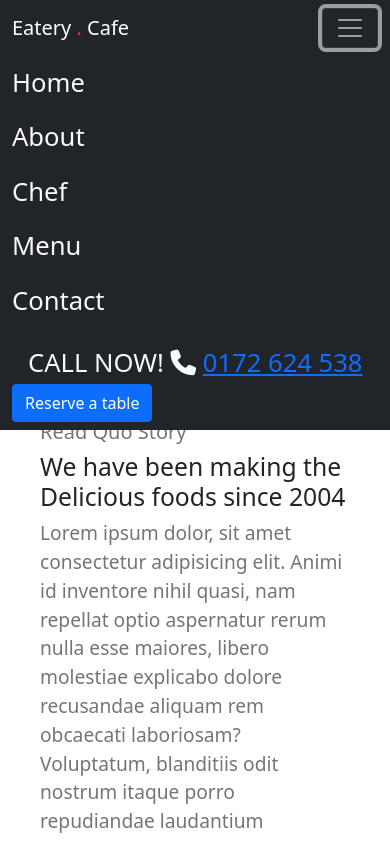
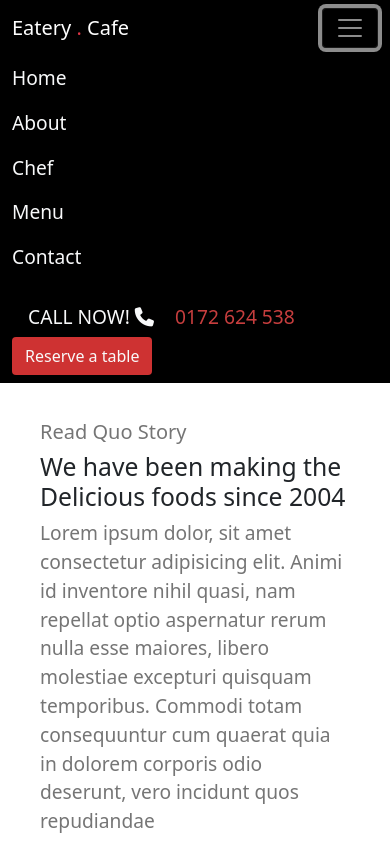
Before and after one commit to KamilWawrzynczuk/Restaurant-DCI, a website: page src/index.html in a window 390 px wide. Both pictures are taken after a click on the button 350 px from the left and 28 px from the top of the page. Shown: the top 841 px of the page. Drawn offline with nearby package versions, Linux system fonts and the light colour scheme.

Commit message:
navigation-bar modified and sections linked to navigation-bar

```diff
--- a/src/index.html
+++ b/src/index.html
@@ -14,79 +14,139 @@
   <body>
     <!-- Kamal Preet Section Starts-->
     <div class="header h-auto">
-      <nav class="navbar fixed-top navbar-expand-lg navbar-dark bg-dark ">
-           <div class="container-fluid ">
-             <a class="navbar-brand" href="#">Eatery <span class="text-danger">.</span> Cafe</a>
-             <button class="navbar-toggler" type="button" data-bs-toggle="collapse" data-bs-target="#navbarSupportedContent" aria-controls="navbarSupportedContent" aria-expanded="false" aria-label="Toggle navigation">
+      <nav class="navbar fixed-top navbar-expand-lg navbar-dark">
+        <div class="container">
+          <a class="navbar-brand" href="#">
+            Eatery
+            <span class="text-danger">.</span>
+            Cafe
+          </a>
+          <button
+            class="navbar-toggler"
+            type="button"
+            data-bs-toggle="collapse"
+            data-bs-target="#navbarSupportedContent"
+            aria-controls="navbarSupportedContent"
+            aria-expanded="false"
+            aria-label="Toggle navigation"
+          >
             <span class="navbar-toggler-icon"></span>
           </button>
           <div class="collapse navbar-collapse" id="navbarSupportedContent">
             <ul class="navbar-nav me-auto mb-2 mb-lg-0 py-2">
               <li class="nav-item">
-                   <a class="nav-link text-light " aria-current="page" href="#">Home</a>
+                <a class="nav-link text-light" aria-current="page" href="#">
+                  Home
+                </a>
               </li>
               <li class="nav-item">
-                   <a class="nav-link text-light" href="#">About</a>
+                <a class="nav-link text-light" href="#about">About</a>
               </li>
               <li class="nav-item">
-                   <a class="nav-link text-light" href="#">Chef</a>
+                <a class="nav-link text-light" href="#team">Chef</a>
               </li>
               <li class="nav-item">
-                   <a class="nav-link text-light" href="#">Menu</a>
+                <a class="nav-link text-light" href="#our-menus">Menu</a>
               </li>
               <li class="nav-item">
-                   <a class="nav-link text-light" href="#">Contact</a>
+                <a class="nav-link text-light" href="#contact">Contact</a>
               </li>
             </ul>
-
-                  <div>
-                      <span class=" text-light px-3">CALL NOW! <i class="fa-solid fa-phone"></i> <a href="#">0172 624 538</a> </span>
-                      <button class="btn btn-primary" type="submit">Reserve a table</button>
+            <div class="right-nav-item">
+              <span class="text-light px-3">
+                CALL NOW!
+                <i class="fa-solid fa-phone"></i>
+                <a href="#">0172 624 538</a>
+              </span>
+              <button class="btn reserve-btn" type="submit">
+                Reserve a table
+              </button>
             </div>
-
-
           </div>
         </div>
       </nav>
 
-         <div id="carouselExampleCaptions" class="carousel slide h-100" data-bs-ride="carousel">
+      <div
+        id="carouselExampleCaptions"
+        class="carousel slide h-100"
+        data-bs-ride="carousel"
+      >
         <div class="carousel-indicators">
-             <button type="button" data-bs-target="#carouselExampleCaptions" data-bs-slide-to="0" class="active" aria-current="true" aria-label="Slide 1"></button>
-             <button type="button" data-bs-target="#carouselExampleCaptions" data-bs-slide-to="1" aria-label="Slide 2"></button>
-             <button type="button" data-bs-target="#carouselExampleCaptions" data-bs-slide-to="2" aria-label="Slide 3"></button>
+          <button
+            type="button"
+            data-bs-target="#carouselExampleCaptions"
+            data-bs-slide-to="0"
+            class="active"
+            aria-current="true"
+            aria-label="Slide 1"
+          ></button>
+          <button
+            type="button"
+            data-bs-target="#carouselExampleCaptions"
+            data-bs-slide-to="1"
+            aria-label="Slide 2"
+          ></button>
+          <button
+            type="button"
+            data-bs-target="#carouselExampleCaptions"
+            data-bs-slide-to="2"
+            aria-label="Slide 3"
+          ></button>
         </div>
-           <div class="carousel-inner h-100" >
+        <div class="carousel-inner h-100">
           <div class="carousel-item active h-100">
-               <img src="./images/slide1.avif" class="d-block w-100" alt="...">
+            <img src="./images/slide1.avif" class="d-block w-100" alt="..." />
             <div class="carousel-caption d-md-block mb-5 pb-5 text-end">
               <h3 class="text-light">New Resturant in Town</h3>
-                 <h1 class="text-light">Enjoy our special menus every Friday and Sunday</h1>
-                 <button type="button" class="btn btn-primary text-light">Reservation</button>
+              <h1 class="text-light">
+                Enjoy our special menus every Friday and Sunday
+              </h1>
+              <button type="button" class="btn btn-primary text-light">
+                Reservation
+              </button>
             </div>
           </div>
           <div class="carousel-item h-100">
-               <img src="./images/salad-mix-plate-shot-from-above-on-rustic-wooden-royalty-free-image-1018199524-1556130377.jpg" class="d-block w-100" alt="...">
-               <div class="carousel-caption  d-md-block mb-5 pb-5 text-start ">
+            <img
+              src="./images/salad-mix-plate-shot-from-above-on-rustic-wooden-royalty-free-image-1018199524-1556130377.jpg"
+              class="d-block w-100"
+              alt="..."
+            />
+            <div class="carousel-caption d-md-block mb-5 pb-5 text-start">
               <h3>Your Prefect Breakfast</h3>
               <h1>The best dinning quality can be here too!</h1>
-                 <button type="button" class="btn btn-primary">Discover Menu</button>
+              <button type="button" class="btn btn-primary">
+                Discover Menu
+              </button>
             </div>
           </div>
           <div class="carousel-item h-100">
-               <img src="./images/slide5.jpeg" class="d-block w-100" alt="...">
-               <div class="carousel-caption  d-md-block mb-5 pb-5 text-start">
+            <img src="./images/slide5.jpeg" class="d-block w-100" alt="..." />
+            <div class="carousel-caption d-md-block mb-5 pb-5 text-start">
               <h3>Eatery Cafe and Resturant</h3>
               <h1>Our mission is to provide</h1>
               <h1>an unforgettable experience</h1>
-                 <button type="button" class="btn btn-primary">Meet our Chef</button>
+              <button type="button" class="btn btn-primary">
+                Meet our Chef
+              </button>
             </div>
           </div>
         </div>
-           <button class="carousel-control-prev" type="button" data-bs-target="#carouselExampleCaptions" data-bs-slide="prev">
+        <button
+          class="carousel-control-prev"
+          type="button"
+          data-bs-target="#carouselExampleCaptions"
+          data-bs-slide="prev"
+        >
           <span class="carousel-control-prev-icon" aria-hidden="true"></span>
           <span class="visually-hidden">Previous</span>
         </button>
-           <button class="carousel-control-next" type="button" data-bs-target="#carouselExampleCaptions" data-bs-slide="next">
+        <button
+          class="carousel-control-next"
+          type="button"
+          data-bs-target="#carouselExampleCaptions"
+          data-bs-slide="next"
+        >
           <span class="carousel-control-next-icon" aria-hidden="true"></span>
           <span class="visually-hidden">Next</span>
         </button>
@@ -100,7 +160,7 @@
 
         <!- About Section Start ->
 -->
-    <section id="About" style="background-position: 0% -137.438px">
+    <section id="about" style="background-position: 0% -137.438px;">
       <div class="about-section">
         <div class="container">
           <div class="row my-4 m-auto"></div>
@@ -114,11 +174,6 @@
                     Lorem ipsum dolor, sit amet consectetur adipisicing elit.
                     Animi id inventore nihil quasi, nam repellat optio
                     aspernatur rerum nulla esse maiores, libero molestiae
-                    explicabo dolore recusandae aliquam rem obcaecati
-                    laboriosam? Voluptatum, blanditiis odit nostrum itaque porro
-                    repudiandae laudantium cupiditate quibusdam, exercitationem
-                    cum sint, provident placeat amet? Ut, quo numquam nobis
-                    tenetur commodi unde reiciendis soluta labore consectetur
                     excepturi quisquam temporibus. Commodi totam consequuntur
                     cum quaerat quia in dolorem corporis odio deserunt, vero
                     incidunt quos repudiandae
@@ -150,7 +205,7 @@
     <!-- About Section end-->
 
     <!-- Team Section start-->
-    <section id="team" style="background-position: 0% -137.438px">
+    <section id="team" style="background-position: 0% -137.438px;">
       <div class="team-section">
         <div class="container">
           <div class="row my-4 m-auto">
@@ -158,7 +213,7 @@
               <div
                 class="section-title wow fadeInUp"
                 data-wow-delay="0.1s"
-                style="visibility: visible"
+                style="visibility: visible;"
               >
                 <h2 class="text-center">Meet our Chefs</h2>
                 <h5 class="text-center">They are nice and friendly</h5>
@@ -224,15 +279,14 @@
         </div>
       </div>
     </section>
-    <section>
-
-    </section>
+    <section></section>
     <!-- Team section Ends-->
 
     <!-- Ihsanullah Mahboobi Section Ends
 -->
 
     <!-- Contact Section Start -->
+    <section id="our-menus">
       <section class="menus">
         <h1 class="text-center">Our Menus</h1>
         <h4 class="text-center">TEA TIME & DINNG</h4>
@@ -289,35 +343,45 @@
           </div>
         </div>
       </section>
+    </section>
     <section class="test">
       <h2>
         Testimonials
       </h2>
       <div class="div1">
-          <p>Integer posuere erat a ante venenatis dapibus posuere velit aliquet. Maecenas faucibus mollis interdum ullamcorper nulla non.</p>
+        <p>
+          Integer posuere erat a ante venenatis dapibus posuere velit aliquet.
+          Maecenas faucibus mollis interdum ullamcorper nulla non.
+        </p>
         <div>
-            <h4> Alwaki</h4>
+          <h4>Alwaki</h4>
           <span>Pharetra quam sit amet</span>
         </div>
       </div>
       <div class="div2">
-          <p>Integer posuere erat a ante venenatis dapibus posuere velit aliquet. Maecenas faucibus mollis interdum ullamcorper nulla non.</p>
+        <p>
+          Integer posuere erat a ante venenatis dapibus posuere velit aliquet.
+          Maecenas faucibus mollis interdum ullamcorper nulla non.
+        </p>
         <div>
-            <h4> Alwaki</h4>
+          <h4>Alwaki</h4>
           <span>Pharetra quam sit amet</span>
         </div>
       </div>
       <div>
-          <p>Integer posuere erat a ante venenatis dapibus posuere velit aliquet. Maecenas faucibus mollis interdum ullamcorper nulla non.</p>
+        <p>
+          Integer posuere erat a ante venenatis dapibus posuere velit aliquet.
+          Maecenas faucibus mollis interdum ullamcorper nulla non.
+        </p>
         <div>
-            <h4> Alwaki</h4>
+          <h4>Alwaki</h4>
           <span>Pharetra quam sit amet</span>
         </div>
       </div>
     </section>
     <!-- Kamil Section Starts
 -->
-    <footer class="footer">
+    <footer class="footer" id="contact">
       <div class="container">
         <div class="row">
           <div id="map" class="col-sm-12 col-md-6 col-lg-6">
@@ -327,7 +391,7 @@
                 width="100%"
                 height="400"
                 frameborder="0"
-                style="border: 0"
+                style="border: 0;"
                 allowfullscreen
               ></iframe>
             </div>
@@ -389,16 +453,20 @@
           <div id="find_us" class="col-sm-12 col-md-12 col-lg-3">
             <h4>Find us</h4>
             <p>
-              DCI - Digital Career Institute gGmbH<br />
-              Erich-Zeigner-Allee 69-73<br />
+              DCI - Digital Career Institute gGmbH
+              <br />
+              Erich-Zeigner-Allee 69-73
+              <br />
               04229 Leipzig
             </p>
           </div>
           <div id="reservation" class="col-sm-12 col-md-12 col-lg-3">
             <h4>Reservation</h4>
             <p>
-              090-080-0650 | 090-070-0430<br />
-              info@company.com<br />
+              090-080-0650 | 090-070-0430
+              <br />
+              info@company.com
+              <br />
               LINE: eatery24
             </p>
           </div>
@@ -425,11 +493,13 @@
             </div>
             <div class="copyright">
               <p>
-                Copyright © 2022<br />
+                Copyright © 2022
+                <br />
                 The best Restaurant
                 <br />
                 <br />
-                Design: Kamalpreet, Alwaki,<br />
+                Design: Kamalpreet, Alwaki,
+                <br />
                 Mahboobi, Kamil
               </p>
             </div>
--- a/src/scss/style.scss
+++ b/src/scss/style.scss
@@ -1,60 +1,6 @@
 @import '../../node_modules/bootstrap/scss/bootstrap';
 
 // Then add additional custom code here
-
-// kamal //
-
-nav{
-
-  ul{
-      li {
-          a{
-          &:hover{
-              background: linear-gradient(90deg, rgba(2,0,36,1) 0%, rgba(107,9,121,1) 0%, rgba(255,0,56,1) 100%);
-          }
-}
-  }
-
-}
-}
-
-nav{
-  div{
-      span{
-          a{
-              margin: auto 1rem;
-              color: rgb(199, 62, 62);
-          }
-      }
-  }
-}
-
-nav{
-  div{
-      button{
-          background: linear-gradient(90deg, rgba(2,0,36,1) 0%, rgba(107,9,121,1) 0%, rgba(255,0,56,1) 100%);
-
-      }
-  }
-}
-.carousel-inner{
-  .carousel-caption{
-      button{
-          background: linear-gradient(90deg, rgba(2,0,36,1) 0%, rgba(107,9,121,1) 0%, rgba(255,0,56,1) 100%);
-          border: transparent;
-          padding: 0.5rem;
-          font-size: 1.5rem;
-      }
-
-  }
-}
-
-@media screen and (min-width: 1000px) {
-  #carouselExampleCaptions{
-      height: 100vh !important;
-  }
-}
-
 
 /*Color Theme*/
 
@@ -62,7 +8,7 @@ $light-white: #f9f9f9;
 $reddish-red: #ce3232;
 $black: black;
 $light-grey: #757575;
-$op-black: rgba(0, 0, 0,0.7);
+$op-black: rgba(0, 0, 0, 0.7);
 $p-color: rgb(200, 200, 200);
 
 * {
@@ -84,6 +30,95 @@ body {
     color: $light-grey;
   }
 }
+
+// kamal //
+
+.nav-item {
+  a:hover {
+    background-color: $reddish-red;
+  }
+}
+.nav-item {
+  font-size: 1.2rem;
+}
+.right-nav-item span {
+  font-size: 1.2rem;
+  a {
+    text-decoration: none;
+  }
+}
+.reserve-btn {
+  background-color: $reddish-red;
+  color: $light-white;
+}
+.reserve-btn:hover {
+  background-color: $black;
+  transition: 1.2s;
+  color: $light-white;
+}
+nav {
+  background-color: $black;
+
+  ul {
+    li {
+      a {
+        &:hover {
+          // background: linear-gradient(
+          //   90deg,
+          //   rgba(2, 0, 36, 1) 0%,
+          //   rgba(107, 9, 121, 1) 0%,
+          //   rgba(255, 0, 56, 1) 100%
+          // );
+          // background-color: blue;
+          transition: 1.2s;
+          // color: #ce3232;
+        }
+      }
+    }
+  }
+}
+nav {
+  div {
+    span {
+      a {
+        margin: auto 1rem;
+        color: rgb(199, 62, 62);
+      }
+    }
+  }
+}
+
+// nav {
+//   div {
+//     button {
+//       background-color: $reddish-red;
+//     }
+//   }
+// }
+.carousel-inner {
+  .carousel-caption {
+    button {
+      // background: linear-gradient(
+      //   90deg,
+      //   rgba(2, 0, 36, 1) 0%,
+      //   rgba(107, 9, 121, 1) 0%,
+      //   rgba(255, 0, 56, 1) 100%
+      // );
+
+      background-color: $reddish-red;
+      border: transparent;
+      padding: 0.5rem;
+      // font-size: 1.5rem;
+    }
+  }
+}
+
+@media screen and (min-width: 1000px) {
+  #carouselExampleCaptions {
+    height: 100vh !important;
+  }
+}
+
 .about-section {
   padding: 6rem 0;
 }
@@ -113,16 +148,15 @@ body {
 
 // Alwaki
 
-.menus{
-  h4{
+.menus {
+  h4 {
     color: $light-grey;
     font-size: 10px;
     text-transform: uppercase;
     font-weight: bold;
   }
-  div{
-    .image{
-
+  div {
+    .image {
       height: 45vh;
       background-repeat: no-repeat;
       background-size: cover;
@@ -130,17 +164,17 @@ body {
       display: flex;
       align-items: end;
       padding: 0;
-      &:hover{
+      &:hover {
         cursor: pointer;
         transition: 1s;
-        background: scale(1.1) ;
+        background: scale(1.1);
       }
-      &:hover div{
+      &:hover div {
         cursor: pointer;
         display: block;
         animation: slid 0.5s ease-in-out;
       }
-      div{
+      div {
         width: 85%;
         background-color: $op-black;
         height: 15vh;
@@ -149,70 +183,67 @@ body {
         align-items: start;
         padding: 20px;
         display: none;
-        h3{
+        h3 {
           font-size: 24px;
         }
-        p{
+        p {
           color: $p-color;
           text-transform: uppercase;
           font-size: 10px;
           font-weight: bold;
         }
       }
-      .price{
-        width: 20% ;
+      .price {
+        width: 20%;
       }
     }
   }
 }
 
-.test{
+.test {
   width: 100%;
   height: 45vh;
-  background-color: rgba(0, 0, 0,0.5);
+  background-color: rgba(0, 0, 0, 0.5);
   text-align: center;
   display: flex;
   flex-direction: column;
   justify-content: center;
   align-items: center;
   color: $light-white;
-  h2{
+  h2 {
     margin-bottom: 5%;
   }
-  div{
-
-    p{
+  div {
+    p {
       font-size: 1.2rem;
       margin: auto;
       width: 80%;
       margin-bottom: 3%;
       color: $light-white;
     }
-    div{
+    div {
       display: flex;
       justify-content: center;
-      h4{
+      h4 {
         font-weight: bold;
       }
-      span{
+      span {
         font-size: 1.2rem;
         margin-left: 2%;
       }
     }
   }
 }
-    .div1{
-      display: none;
-    }
-    .div2{
-      display: none;
-    }
-
+.div1 {
+  display: none;
+}
+.div2 {
+  display: none;
+}
 
 @for $i from 1 through 6 {
   .img_#{$i} {
-    background-image: url(../images/menu-image#{$i}.jpg) ;
-
+    background-image: url(../images/menu-image#{$i}.jpg);
   }
 }
 
@@ -226,9 +257,7 @@ body {
     opacity: 1;
     transform: translateY(0px);
   }
-
 }
-
 
 //FOOOTER KAMIL CUSTOME CSS
 
@@ -282,7 +311,7 @@ $footer_red: rgb(233, 94, 94);
     }
   }
   .open_hours {
-    background: url("../images/open_hours.avif") rgba(0, 0, 0, 0.7);
+    background: url('../images/open_hours.avif') rgba(0, 0, 0, 0.7);
     background-position: center right;
     background-size: cover;
     background-repeat: no-repeat;
```
Also changed, not shown: src/styles/style.css, 1 other file. Lines whose indentation alone changed are shown as unchanged.
